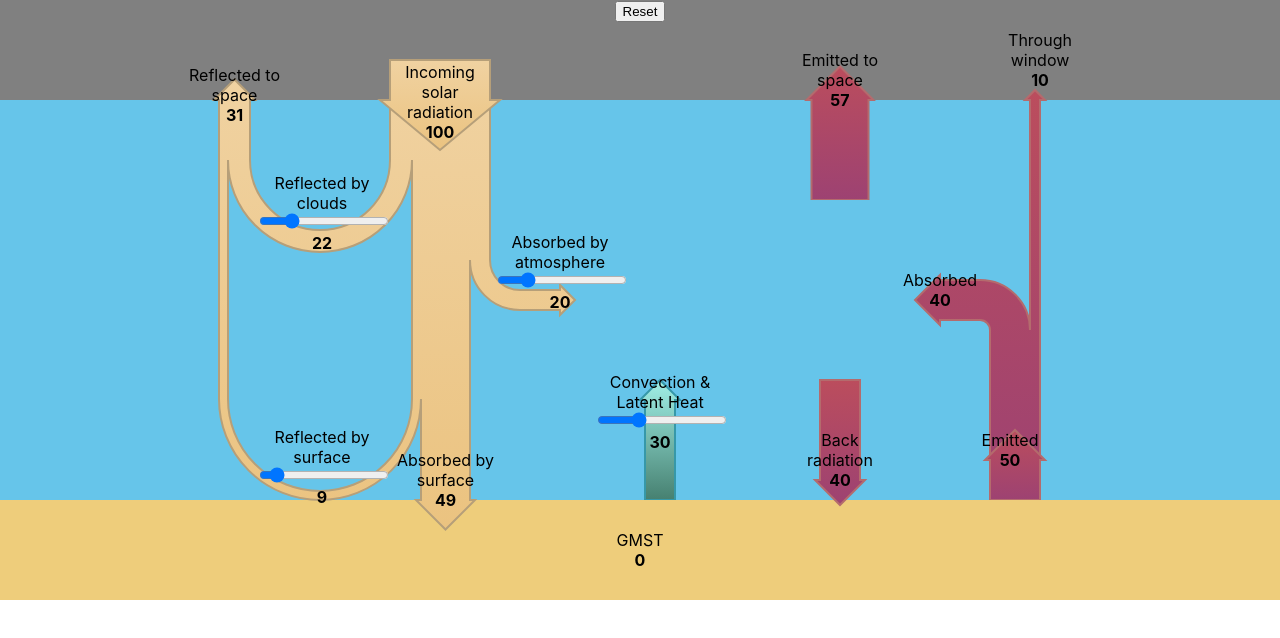
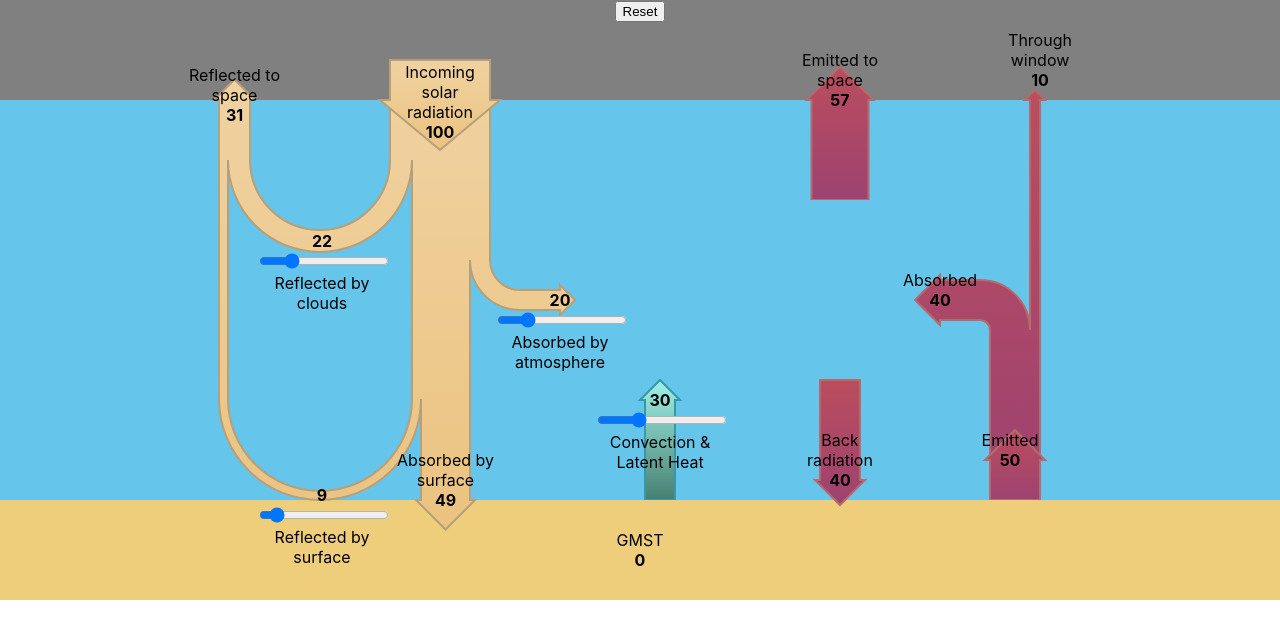
Before and after one commit to craigwalton/ClimateApp, a React (Create React App) app in the folder my-app/: page / in a window 1280 px wide. Shown: the top 638 px of the page. Built offline with nearby package versions, Linux system fonts and the light colour scheme.

Commit message:
Improve layout.

```diff
--- a/my-app/src/App.js
+++ b/my-app/src/App.js
@@ -68,11 +68,11 @@ function App() {
                     {/*Shortwave*/}
                     <ShortwaveArrows x={0} y={0} scattered={scatteredValue} reflected={reflectedValue}
                                      atmosphere={atmosphereValue}/>
-                    <Slider x={162} y={140 + scatteredValue / 2} label={"Reflected by clouds"}
+                    <Slider x={162} y={170 + scatteredValue / 2} label={"Reflected by clouds"}
                             value={scatteredValue} onChange={handleScatteredSliderChange}/>
-                    <Slider x={162} y={409 - reflectedValue / 2} label={"Reflected by surface"}
+                    <Slider x={162} y={439 - reflectedValue / 2} label={"Reflected by surface"}
                             value={reflectedValue} onChange={handleReflectedSliderChange}/>
-                    <Slider x={400} y={210} label={"Absorbed by atmosphere"} value={atmosphereValue}
+                    <Slider x={400} y={240} label={"Absorbed by atmosphere"} value={atmosphereValue}
                             onChange={handleAtmosphereSliderChange}/>
                     <Label x={250 + (totalReflected + (100 - atmosphereValue)) / 2} y={450}
                            label={"Absorbed by surface"} value={absorbedBySurface}/>
@@ -88,10 +88,9 @@ function App() {
                     <Label x={870} y={430} label={"Emitted"} value={emittedFromSurface}/>
                     <Label x={800} y={270} label={"Absorbed"} value={longwaveAbsorbedByAtmosphere}/>
                     <Label x={900} y={30} label={"Through window"} value={throughWindow}/>
-
                     {/*Convection & Latent Heat*/}
                     <ConvectionArrow x={500} y={300} value={convectionValue}/>
-                    <Slider x={500} y={350} label={"Convection & Latent Heat"} value={convectionValue}
+                    <Slider x={500} y={340} label={"Convection & Latent Heat"} value={convectionValue}
                             onChange={handleConvectionSliderChange}/>
                     {/*Surface*/}
                     <Label x={500} y={530} label={"GMST"} value={0}/>
--- a/my-app/src/components/Slider.js
+++ b/my-app/src/components/Slider.js
@@ -10,7 +10,9 @@ const Slider = ({x, y, label, value, onChange}) => {
     return (
         <div className="slider-container" style={{position: 'absolute', left: x, top: y, width: 0}}>
             <div style={{width: 130, position: 'absolute', left: -65}}>
-                <div style={{position: 'absolute', bottom: 40}}>{label}</div><br/>
+                <div style={{height: 20, marginTop: 10}}>
+                    <b>{value}</b>
+                </div>
                 <input
                     type="range"
                     min="0"
@@ -18,8 +20,8 @@ const Slider = ({x, y, label, value, onChange}) => {
                     value={value}
                     onChange={handleSliderChange}
                     style={{width: '100%'}}
-                /><br/>
-                <b>{value}</b>
+                />
+                <div>{label}</div>
             </div>
         </div>
     );
```
